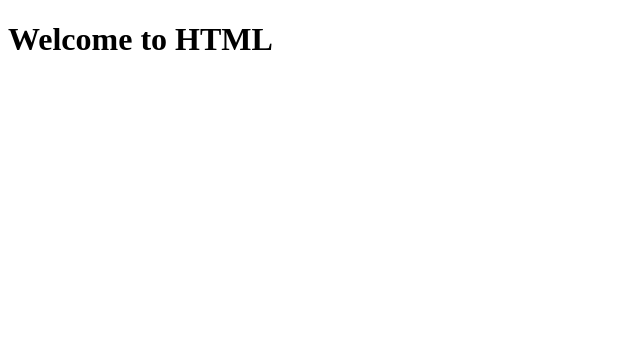
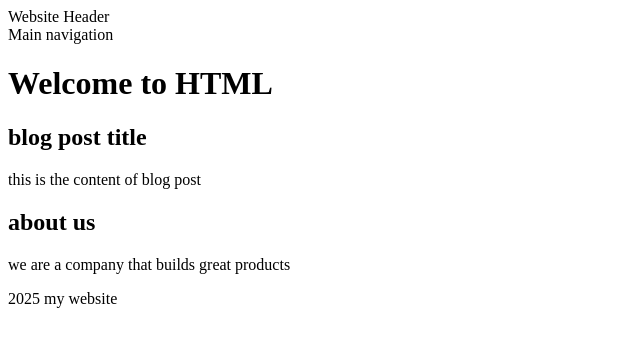
Before and after one commit to bhaveshpandey142007-dev/HTML-AIML1, a plain HTML site: page index.html in a window 1280 px wide. Shown: the whole page, without its empty margins (0-640 px from the left). Drawn offline with Linux system fonts and the light colour scheme.

Commit message:
second commit

```diff
--- a/index.html
+++ b/index.html
@@ -7,6 +7,22 @@
 
 </head>
 <body>
+    <header>Website Header</header>
+    <nav>Main navigation</nav>
   <h1>Welcome to HTML</h1>
+<main>
+    <article>
+        <h2> blog post title</h2>
+<p> this is the content of blog post</p>
+
+</article>
+<section>
+    <h2>about us</h2>
+<p> we are a company that builds great products</p>
+
+
+</section>
+</main>
+<footerz>2025 my website</footerz>
 </body>
 </html>
```
